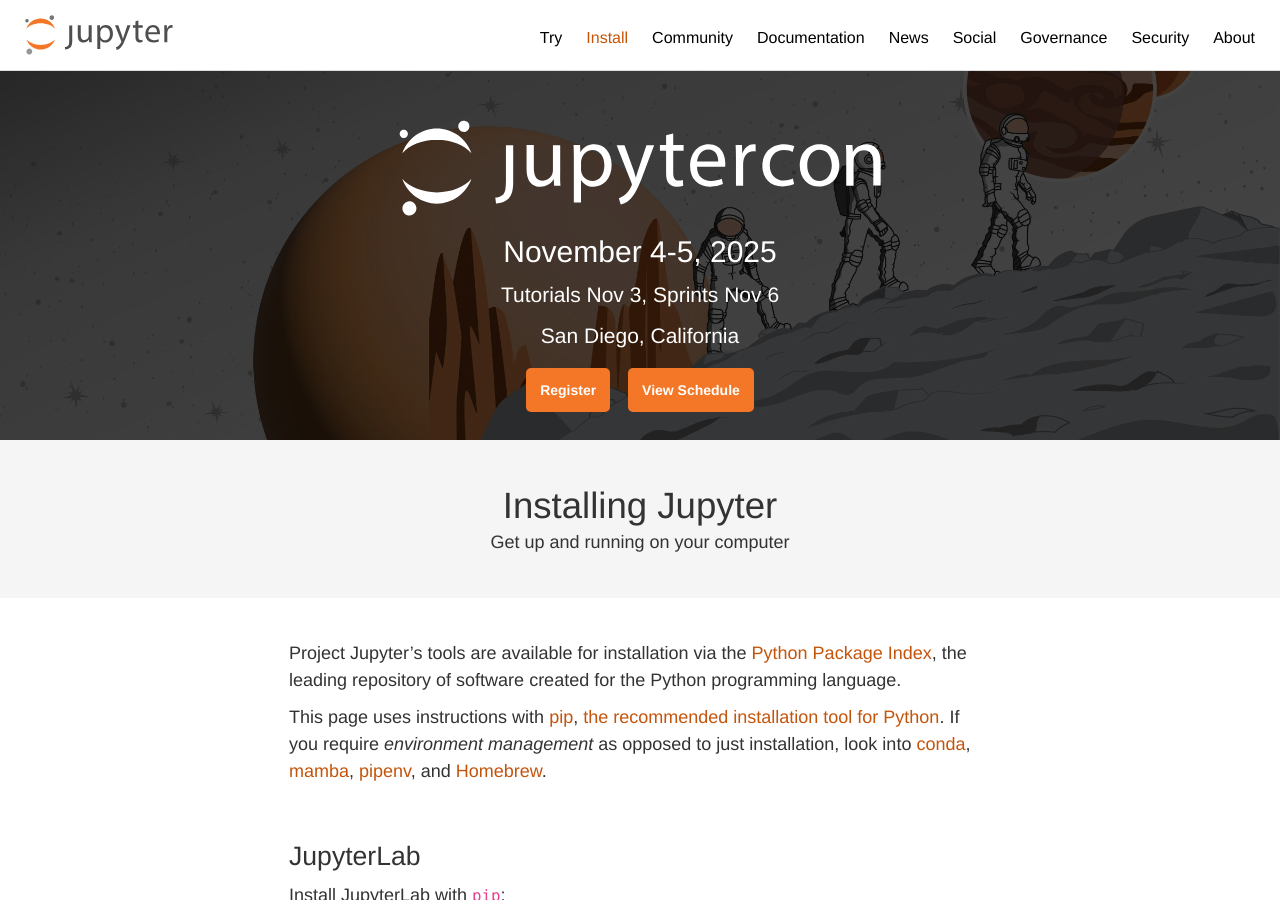
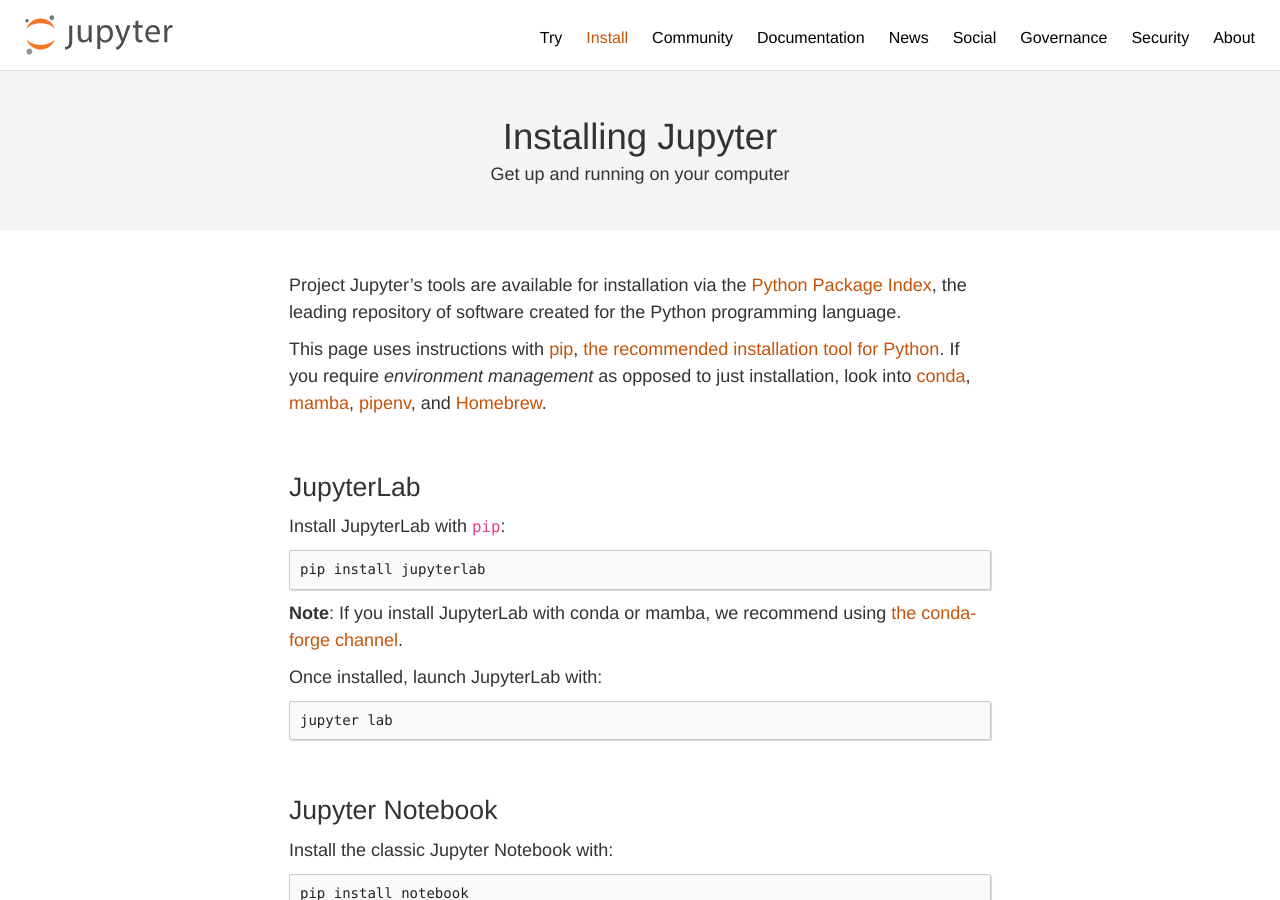
Before and after one commit to jupyter/jupyter.github.io, a Jekyll site: the page built from install.md, in a window 1280 px wide and 900 px high. Built offline with Jekyll 4.4.1, drawn with Linux system fonts in a browser that asks for light colours; comment, search, counter and statistics services are not loaded.

Commit message:
Remove JupyterCon 2025 banner from all pages (#829)
Co-authored-by: Claude <noreply@anthropic.com>

```diff
--- a/_layouts/default.html
+++ b/_layouts/default.html
@@ -121,30 +121,6 @@ legal:
             </ul>
         </div>
     </nav>
-    <header>
-      <div class="jumbotron con-jumbotron">
-        <div class="row">
-            <div class="col-md-12" style='padding:0'>
-                <div class="con-container img-responsive">
-                    <div class="col-lg-8 con-content md-offset-2">
-                        <a href="https://events.linuxfoundation.org/jupytercon/"><img class="con-title img-responsive" src="assets/JupyterCon-Logo-white.svg" alt="The JupyterCon Logo" /></a>
-                        <div class="con-date">November 4-5, 2025</div>
-                        <div class="con-program">
-                            <p>Tutorials Nov 3, Sprints Nov 6</p>
-                        </div>
-                        <div class="con-program">
-                            <p>San Diego, California</p>
-                        </div>
-                        <div class="con-buttons">
-                          <a class="con-button" role="button" href="https://events.linuxfoundation.org/jupytercon/register/" target="_blank">Register</a>
-                          <a class="con-button" role="button" href="https://events.linuxfoundation.org/jupytercon/program/schedule/" target="_blank">View Schedule</a>
-                        </div>
-                    </div>
-                </div>
-            </div>
-        </div>
-    </div>
-</header>
     <section>
       {{ content }}
     </section>
```
Also changed, not shown: assets/JupyterCon-Logo-white.svg (deleted).
